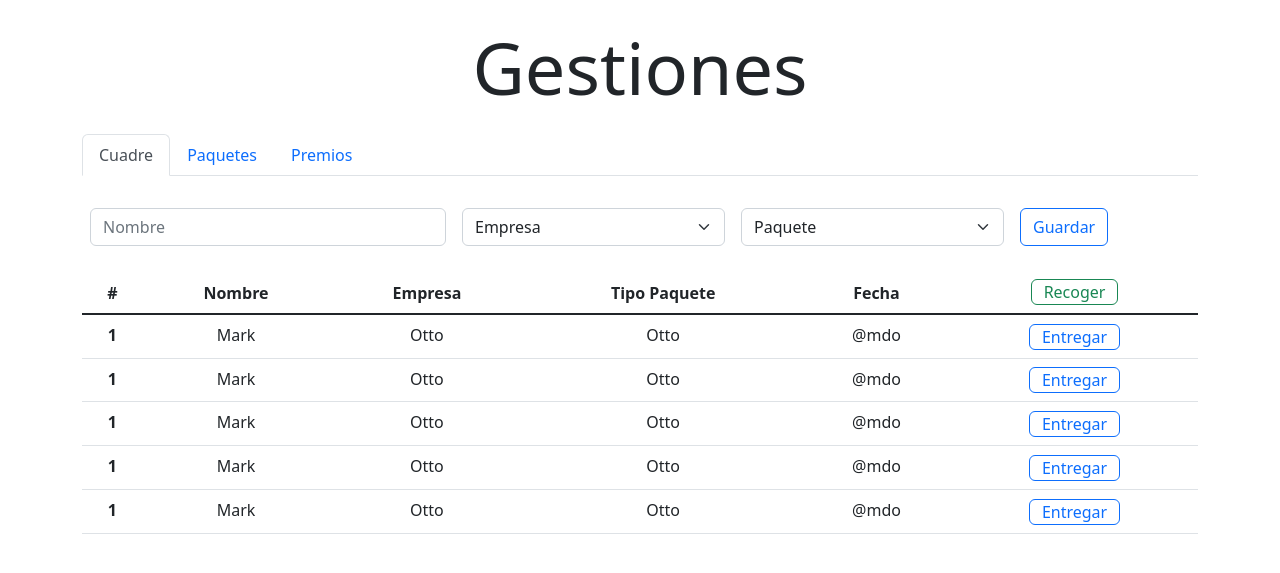
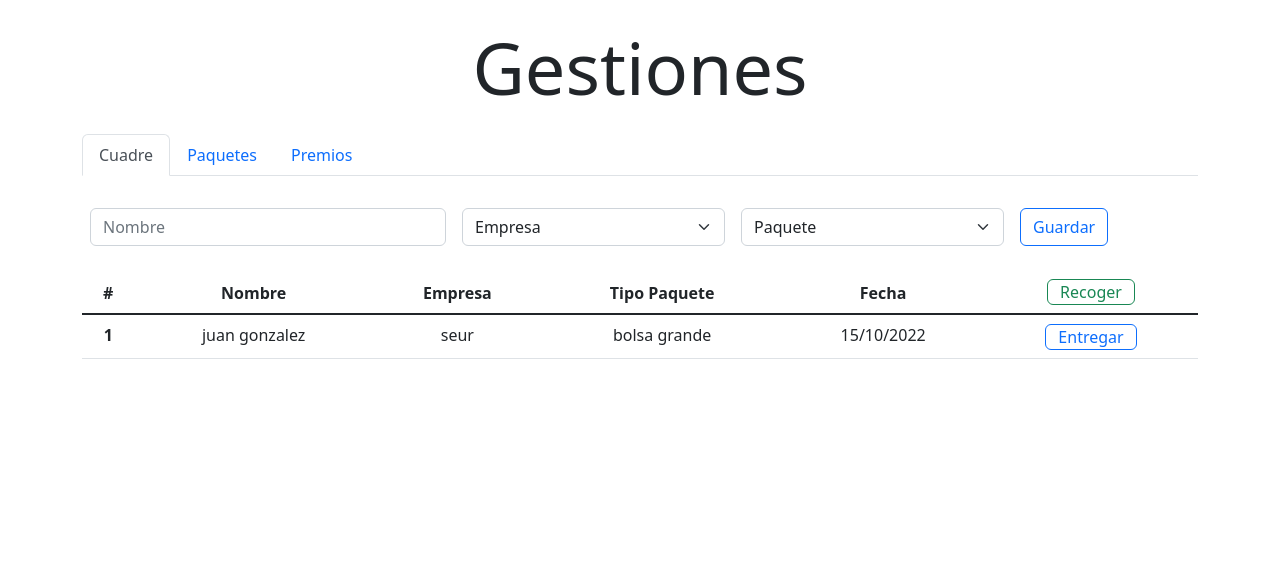
Before and after one commit to bozus94/GGGestiones, a PHP site: page / in a window 1280 px wide. Shown: the top 573 px of the page. Run offline with PHP 8.4, Linux system fonts and the light colour scheme.

Commit message:
trabajando en la funcionlidad del componente packages

```diff
--- a/Resources/components/cuadre-item.js
+++ b/Resources/components/cuadre-component.js
@@ -1,4 +1,4 @@
-Vue.component("cuadre-item", {
+Vue.component("cuadreComponent", {
   props: {
     cuadre: {
       type: String,
--- a/Resources/components/paquetes-component.js
+++ b/Resources/components/paquetes-component.js
@@ -1,9 +1,80 @@
-Vue.component("paquetes", {
+Vue.component("packagesComponent", {
   data() {
     return {
-      paquetes: [{ nombre: "juan gonzalez", empresa: "seur", tipo: "bolsa grande", fecha: "15/10/2022" }],
+      newPackage: {
+        name: "",
+        company: "",
+        type: "",
+        date: new Date().toLocaleTimeString(),
+      },
+      packages: [{ name: "juan gonzalez", company: "seur", type: "bolsa grande", date: "15/10/2022" }],
     };
   },
   methods: {},
-  template: ``,
+  template: `
+    <div class="body-component">
+      <form class="row gx-3 gy-2 align-items-center my-4 mx-auto">
+        <div class="col-sm-4">
+          <label class="visually-hidden" for="specificSizeInputName">Nombre</label>
+          <input type="text" class="form-control" id="specificSizeInputName" placeholder="Nombre" />
+        </div>
+
+        <div class="col-sm-3">
+          <label class="visually-hidden" for="specificSizeSelect">Empresa</label>
+          <select class="form-select" id="specificSizeSelect">
+            <option selected>Empresa</option>
+            <option value="1">Seur</option>
+            <option value="2">Gls</option>
+          </select>
+        </div>
+
+        <div class="col-sm-3">
+          <label class="visually-hidden" for="specificSizeSelect">Paquete</label>
+          <select class="form-select" id="specificSizeSelect">
+            <option selected>Paquete</option>
+            <option value="1">Caja pequeña</option>
+            <option value="2">Caja mediana</option>
+            <option value="2">Caja grande</option>
+            <option value="1">Bolsa pequeña</option>
+            <option value="2">Bolsa mediana</option>
+            <option value="2">Bolsa grande</option>
+            <option value="1">Sobre pequeña</option>
+            <option value="2">Sobre mediana</option>
+            <option value="2">Sobre grande</option>
+          </select>
+        </div>
+
+        <div class="col-sm-1">
+          <button type="submit" class="btn btn btn-outline-primary">Guardar</button>
+        </div>
+      </form>
+
+      <div class="table-responsive-xs">
+        <table class="table table-hover mt-4 text-center">
+          <thead>
+            <tr>
+              <th scope="col">#</th>
+              <th scope="col">Nombre</th>
+              <th scope="col">Empresa</th>
+              <th scope="col">Tipo Paquete</th>
+              <th scope="col">Fecha</th>
+              <th scope="col"><button type="button" class="btn btn-outline-success py-0 m-0 text-sm-center">Recoger</button></th>
+            </tr>
+          </thead>
+          <tbody class="table-group-divider">
+            <tr v-for="package in packages ">
+              <th scope="row">1</th>
+              <td>{{ package.name }}</td>
+              <td>{{ package.company }}</td>
+              <td>{{ package.type }}</td>
+              <td>{{ package.date }}</td>
+              <td>
+                <button type="button" class="btn btn-outline-primary py-0 m-0 text-sm-center">Entregar</button>
+              </td>
+            </tr>
+          </tbody>
+        </table>
+      </div>
+    </div>
+  `,
 });
--- a/Resources/components/premios-component.js
+++ b/Resources/components/premios-component.js
@@ -1,9 +1,60 @@
-Vue.component("paquetes", {
+Vue.component("premiosComponent", {
   data() {
     return {
-      premios: [{ fecha: "10/02/2022", codigo: "73-000000", cantidad: 65 }],
+      premios: [{ fecha: "10/02/2022", codigo: "73-000000", cantidad: "65€" }],
+      total: 65,
     };
   },
   methods: {},
-  template: ``,
+  template: `
+    <div class="body-component">
+      <form class="row gx-3 gy-2 align-items-center my-4 mx-auto">
+        <div class="col-sm-3">
+          <label class="visually-hidden" for="specificSizeInputDate">Fecha</label>
+          <input type="text" class="form-control" id="specificSizeInpuDate" placeholder="01/01/2000">
+        </div>
+        <div class="col-sm-3">
+          <label class="visually-hidden" for="specificSizeInputTicket">No. Ticket</label>
+          <input type="text" class="form-control" id="specificSizeInputTicket" placeholder="00-000000">
+        </div>
+        <div class="col-sm-3">
+          <label class="visually-hidden" for="specificSizeInputPrice">Cantidad</label>
+          <input type="text" class="form-control" id="specificSizeInputPrice" placeholder="65">
+        </div>
+
+        <div class="col-sm-3">
+          <button type="submit" class="btn btn btn-outline-primary">Guardar</button>
+        </div>
+      </form>
+
+      <div class="table-responsive-xs">
+        <table class="table table-hover mt-4">
+          <thead>
+            <tr>
+              <th scope="col">Fecha</th>
+              <th scope="col">No. Ticket</th>
+              <th scope="col">Premio</th>
+              <th scope="col"></th>
+            </tr>
+          </thead>
+          <tbody class="table-group-divider">
+            <tr>
+              <td>01/01/2000</td>
+              <td>00-000000</td>
+              <td>65$</td>
+              <td>
+                <button type="button" class="btn btn-outline-success py-0 m-0 text-sm-center">Pagar</button>
+              </td>
+            </tr>
+          </tbody>
+          <tfoot>
+            <tr>
+              <th colspan=2>Total</th>
+              <th colspan=2>65€</th>
+            </tr>
+          </tfoot>
+        </table>
+      </div>
+    </div>
+  `,
 });
--- a/index.php
+++ b/index.php
@@ -37,133 +37,33 @@
             </div>
             <div class="tab-content mx-auto" id="v-pills-tabContent">
               <div class="tab-pane fade show active" id="v-pills-envios" role="tabpanel" aria-labelledby="v-pills-envios-tab">
-                <cuadre-item cuadre="Envios"></cuadre-item>
+                <cuadre-component cuadre="Envios"></cuadre-component>
               </div>
               <div class="tab-pane fade" id="v-pills-loteria" role="tabpanel" aria-labelledby="v-pills-loteria-tab">
-                <cuadre-item cuadre="Loteria"></cuadre-item>
+                <cuadre-component cuadre="Loteria"></cuadre-component>
               </div>
               <div class="tab-pane fade" id="v-pills-locutorio" role="tabpanel" aria-labelledby="v-pills-locutorio-tab">
-                <cuadre-item cuadre="Locutorio"></cuadre-item>
+                <cuadre-component cuadre="Locutorio"></cuadre-component>
               </div>
             </div>
           </div>
         </div> <!-- cuadre -->
 
         <div class="tab-pane fade show active" id="nav-paquetes" role="tabpanel" aria-labelledby="nav-profile-tab" tabindex="0">
-
-          <form class="row gx-3 gy-2 align-items-center my-4 mx-auto">
-            <div class="col-sm-4">
-              <label class="visually-hidden" for="specificSizeInputName">Nombre</label>
-              <input type="text" class="form-control" id="specificSizeInputName" placeholder="Nombre">
-            </div>
-
-            <div class="col-sm-3">
-              <label class="visually-hidden" for="specificSizeSelect">Empresa</label>
-              <select class="form-select" id="specificSizeSelect">
-                <option selected>Empresa</option>
-                <option value="1">Seur</option>
-                <option value="2">Gls</option>
-              </select>
-            </div>
-
-            <div class="col-sm-3">
-              <label class="visually-hidden" for="specificSizeSelect">Paquete</label>
-              <select class="form-select" id="specificSizeSelect">
-                <option selected>Paquete</option>
-                <option value="1">Caja pequeña</option>
-                <option value="2">Caja mediana</option>
-                <option value="2">Caja grande</option>
-                <option value="1">Bolsa pequeña</option>
-                <option value="2">Bolsa mediana</option>
-                <option value="2">Bolsa grande</option>
-                <option value="1">Sobre pequeña</option>
-                <option value="2">Sobre mediana</option>
-                <option value="2">Sobre grande</option>
-              </select>
-            </div>
-
-
-            <div class="col-sm-1">
-              <button type="submit" class="btn btn btn-outline-primary">Guardar</button>
-            </div>
-          </form>
-
-          <div class="table-responsive-xs">
-            <table class="table table-hover mt-4 text-center">
-              <thead>
-                <tr>
-                  <th scope="col">#</th>
-                  <th scope="col">Nombre</th>
-                  <th scope="col">Empresa</th>
-                  <th scope="col">Tipo Paquete</th>
-                  <th scope="col">Fecha</th>
-                  <th scope="col"><button type="button" class="btn btn-outline-success py-0 m-0 text-sm-center">Recoger</button></th>
-                </tr>
-              </thead>
-              <tbody class="table-group-divider">
-                <tr>
-                  <th scope="row">1</th>
-                  <td>Mark</td>
-                  <td>Otto</td>
-                  <td>Otto</td>
-                  <td>@mdo</td>
-                  <td>
-                    <button type="button" class="btn btn-outline-primary py-0 m-0 text-sm-center">Entregar</button>
-                  </td>
-                </tr>
-                <tr>
-                  <th scope="row">1</th>
-                  <td>Mark</td>
-                  <td>Otto</td>
-                  <td>Otto</td>
-                  <td>@mdo</td>
-                  <td>
-                    <button type="button" class="btn btn-outline-primary py-0 m-0 text-sm-center">Entregar</button>
-                  </td>
-                </tr>
-                <tr>
-                  <th scope="row">1</th>
-                  <td>Mark</td>
-                  <td>Otto</td>
-                  <td>Otto</td>
-                  <td>@mdo</td>
-                  <td>
-                    <button type="button" class="btn btn-outline-primary py-0 m-0 text-sm-center">Entregar</button>
-                  </td>
-                </tr>
-                <tr>
-                  <th scope="row">1</th>
-                  <td>Mark</td>
-                  <td>Otto</td>
-                  <td>Otto</td>
-                  <td>@mdo</td>
-                  <td>
-                    <button type="button" class="btn btn-outline-primary py-0 m-0 text-sm-center">Entregar</button>
-                  </td>
-                </tr>
-                <tr>
-                  <th scope="row">1</th>
-                  <td>Mark</td>
-                  <td>Otto</td>
-                  <td>Otto</td>
-                  <td>@mdo</td>
-                  <td>
-                    <button type="button" class="btn btn-outline-primary py-0 m-0 text-sm-center">Entregar</button>
-                  </td>
-                </tr>
-              </tbody>
-            </table>
-          </div>
-
+          <packages-component></packages-component>
         </div><!-- paquetes -->
 
-        <div class="tab-pane fade" id="nav-lot-prem" role="tabpanel" aria-labelledby="nav-lot-prem-tab" tabindex="0">...</div><!-- lot-pre -->
+        <div class="tab-pane fade" id="nav-lot-prem" role="tabpanel" aria-labelledby="nav-lot-prem-tab" tabindex="0">
+          <premios-component></premios-component>
+        </div><!-- lot-pre -->
 
       </div>
     </div>
 
     <script src="/Resources/js/vueDev.js"></script>
-    <script src="/Resources/components/cuadre-item.js"></script>
+    <script src="/Resources/components/cuadre-component.js"></script>
+    <script src="/Resources/components/paquetes-component.js"></script>
+    <script src="/Resources/components/premios-component.js"></script>
     <script src="/Resources/js/bootstrap.min.js"></script>
     <script src="app.js"></script>
 </body>
```
